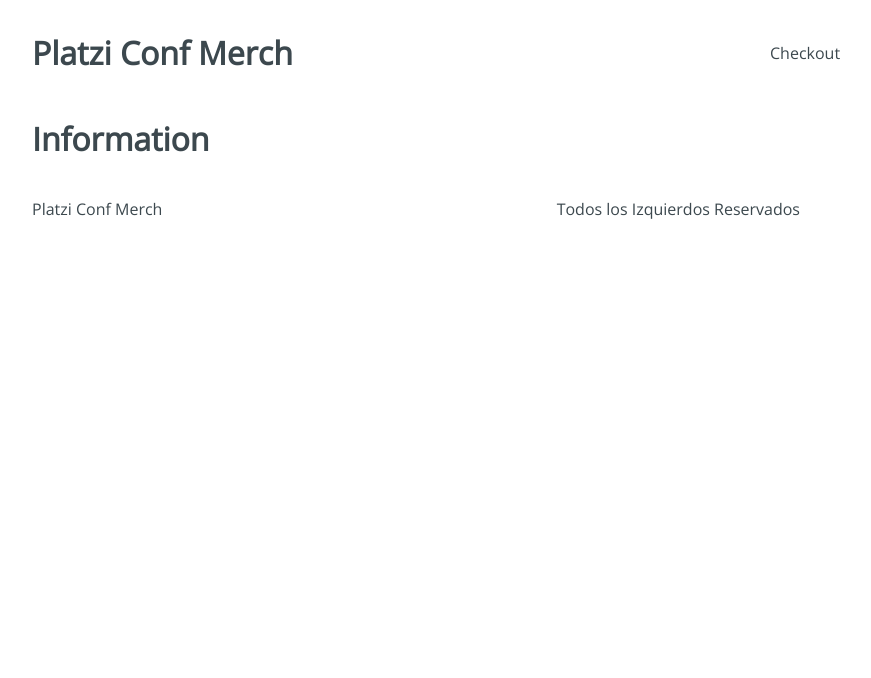
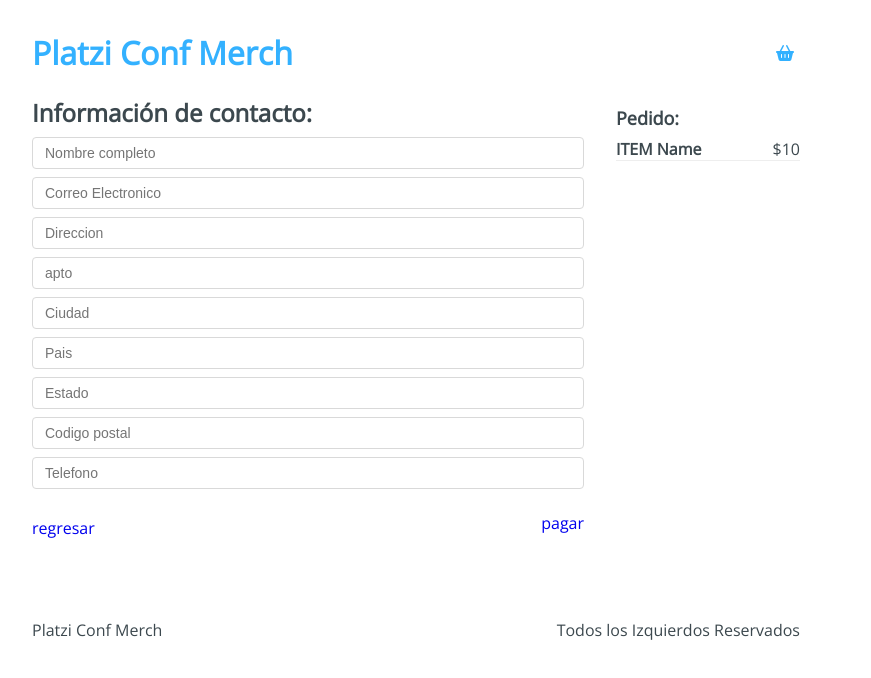
Before and after one commit to Figurex20/hook-platzi, a React app: page /checkout/information in a window 1280 px wide. Shown: the top 678 px of the page, without its empty margins (224-1095 px from the left). Built offline with nearby package versions, Linux system fonts and the light colour scheme.

Commit message:
I finished the maquetacion

```diff
--- a/public/index.html
+++ b/public/index.html
@@ -5,6 +5,10 @@
 		<meta http-equiv="X-UA-Compatible" content="IE=edge" />
 		<meta name="viewport" content="width=device-width, initial-scale=1.0" />
 		<title>Platzi Conf Merch</title>
+		<script
+			src="https://kit.fontawesome.com/473d269aa9.js"
+			crossorigin="anonymous"
+		></script>
 	</head>
 	<body>
 		<div id="app"></div>
--- a/src/components/Header.jsx
+++ b/src/components/Header.jsx
@@ -1,11 +1,18 @@
 import React from 'react';
+import { Link } from 'react-router-dom';
 import '../styles/components/Header.css';
 
 function Header() {
 	return (
 		<div className="Header">
-			<h1 className="Header-title">Platzi Conf Merch</h1>
-			<div className="Header-checkout">Checkout</div>
+			<h1 className="Header-title">
+				<Link to="/">Platzi Conf Merch</Link>
+			</h1>
+			<div className="Header-checkout">
+				<Link to="/checkout">
+					<i className="fas fa-shopping-basket" title="Checkout" />
+				</Link>
+			</div>
 		</div>
 	);
 }
--- a/src/containers/CheckOut.jsx
+++ b/src/containers/CheckOut.jsx
@@ -1,7 +1,30 @@
 import React from 'react';
+import { Link } from 'react-router-dom';
+import '../styles/components/Checkout.css';
 
 function Checkout() {
-	return <h1>Checkout</h1>;
+	return (
+		<div className="Checkout">
+			<div className="Checkout-content">
+				<h3>Lista de Pedidos:</h3>
+				<div className="Checkout-item">
+					<div className="Checkout-element">
+						<h4>ITEM name</h4>
+						<span>$10</span>
+					</div>
+					<button type="button">
+						<i className="fas fa-trash-alt" title="Eliminar" />
+					</button>
+				</div>
+			</div>
+			<div className="Checkout-sidebar">
+				<h3>Precio Total: $10</h3>
+				<Link to="/checkout/information">
+					<button type="button">Continuar con el pedido</button>
+				</Link>
+			</div>
+		</div>
+	);
 }
 
 export { Checkout };
--- a/src/containers/Information.jsx
+++ b/src/containers/Information.jsx
@@ -1,7 +1,47 @@
 import React from 'react';
+import { Link } from 'react-router-dom';
+import '../styles/components/Information.css';
 
 function Information() {
-	return <h1>Information</h1>;
+	return (
+		<div className="Information">
+			<div className="Information-content">
+				<div className="Information-head">
+					<h2>Información de contacto:</h2>
+				</div>
+				<div className="Information-form">
+					<form action="">
+						<input type="text" placeholder="Nombre completo" name="name" />
+						<input type="text" placeholder="Correo Electronico" name="email" />
+						<input type="text" placeholder="Direccion" name="addres" />
+						<input type="text" placeholder="apto" name="apto" />
+						<input type="text" placeholder="Ciudad" name="city" />
+						<input type="text" placeholder="Pais" name="country" />
+						<input type="text" placeholder="Estado" name="state" />
+						<input type="text" placeholder="Codigo postal" name="cp" />
+						<input type="text" placeholder="Telefono" name="phone" />
+					</form>
+				</div>
+				<div className="Information-buttons">
+					<div className="Information-back">
+						<Link to="/checkout">regresar</Link>
+					</div>
+					<div className="Information-next">
+						<Link to="/checkout/payment">pagar</Link>
+					</div>
+				</div>
+			</div>
+			<div className="Information-sidebar">
+				<h3>Pedido:</h3>
+				<div className="Information-item">
+					<div className="Information-element">
+						<h4>ITEM Name</h4>
+						<span>$10</span>
+					</div>
+				</div>
+			</div>
+		</div>
+	);
 }
 
 export { Information };
--- a/src/containers/Payment.jsx
+++ b/src/containers/Payment.jsx
@@ -1,7 +1,16 @@
 import React from 'react';
+import '../styles/components/Payment.css';
 
 function Payment() {
-	return <h1>Payment</h1>;
+	return (
+		<div className="Payment">
+			<div className="Payment-content">
+				<h3>Resumen del pedido:</h3>
+				<div className="Payment-button">Boton de pago con Paypal</div>
+			</div>
+			<div></div>
+		</div>
+	);
 }
 
 export { Payment };
--- a/src/containers/Success.jsx
+++ b/src/containers/Success.jsx
@@ -1,7 +1,16 @@
 import React from 'react';
+import '../styles/components/Success.css';
 
 function Success() {
-	return <h1>Success</h1>;
+	return (
+		<div className="Succes">
+			<div className="Success-content">
+				<h2>Nombre, Gracias por tu compra</h2>
+				<span>Tu pedido llegara en 3 dias a tu dirección:</span>
+				<div className="Success-map">Google Maps</div>
+			</div>
+		</div>
+	);
 }
 
 export { Success };
```
